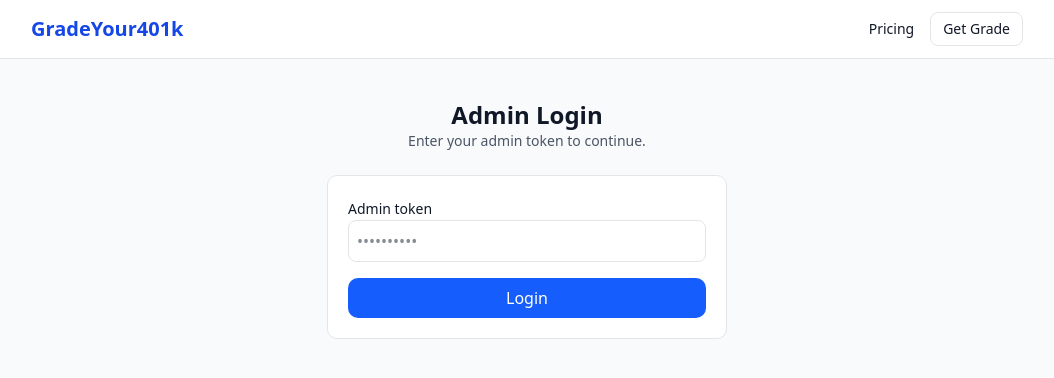
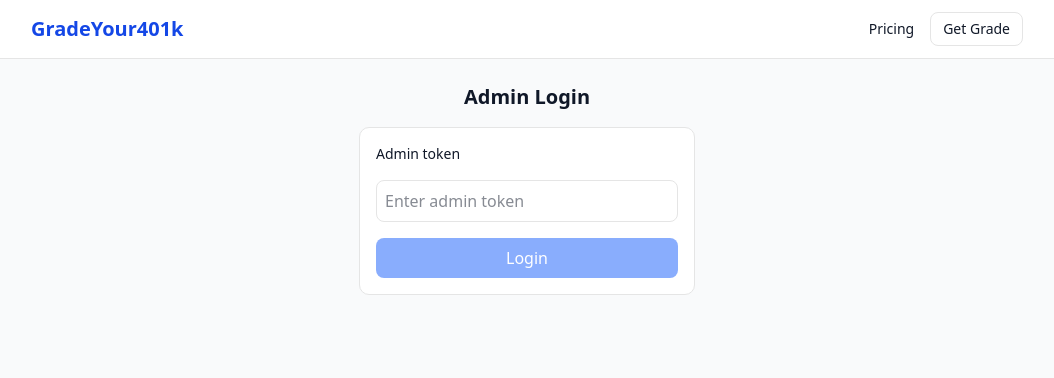
Before and after one commit to rremling/gradeyour401k, a Next.js app: page /admin/login in a window 1280 px wide. Shown: the top 378 px of the page, without its empty margins (113-1167 px from the left). Built offline with nearby package versions, Linux system fonts and the light colour scheme.

Commit message:
Update page.tsx

```diff
--- a/src/app/admin/login/page.tsx
+++ b/src/app/admin/login/page.tsx
@@ -1,78 +1,68 @@
 // src/app/admin/login/page.tsx
 "use client";
 
+import { useRouter, useSearchParams } from "next/navigation";
 import { useState } from "react";
-import { writeAdminToken } from "@/lib/admin";
-import { useRouter } from "next/navigation";
+
+export const dynamic = "force-dynamic";
 
 export default function AdminLoginPage() {
   const router = useRouter();
+  const sp = useSearchParams();
+  const returnTo = sp.get("returnTo") || "/admin/orders";
+
   const [token, setToken] = useState("");
-  const [err, setErr] = useState<string | null>(null);
+  const [error, setError] = useState<string | null>(null);
   const [busy, setBusy] = useState(false);
 
-  async function onSubmit(e: React.FormEvent) {
+  async function onLogin(e: React.FormEvent) {
     e.preventDefault();
-    setErr(null);
-
-    if (!token.trim()) {
-      setErr("Enter your admin token.");
-      return;
-    }
-
-    // Just store the token locally; server will validate on fetch
-    writeAdminToken(token.trim());
+    setError(null);
     setBusy(true);
     try {
-      // quick ping to verify before navigating
-      const res = await fetch("/api/admin/orders", {
-        headers: { Authorization: `Bearer ${token.trim()}` },
-        cache: "no-store",
+      const res = await fetch("/api/admin/session", {
+        method: "POST",
+        headers: { "Content-Type": "application/json" },
+        body: JSON.stringify({ token }),
       });
-      if (!res.ok) {
-        setErr("Unauthorized. Check your token.");
-        setBusy(false);
-        return;
+      const data = await res.json().catch(() => ({}));
+      if (!res.ok || !data?.ok) {
+        throw new Error(data?.error || "Unauthorized");
       }
-      router.push("/admin/orders");
-    } catch (e: any) {
-      setErr("Network error. Try again.");
+      router.push(returnTo);
+    } catch (err: any) {
+      setError(err?.message || "Login failed");
+    } finally {
       setBusy(false);
     }
   }
 
   return (
-    <main className="mx-auto max-w-md px-6 py-10">
-      <div className="text-center mb-6">
-        <h1 className="text-2xl font-bold">Admin Login</h1>
-        <p className="text-sm text-gray-600">Enter your admin token to continue.</p>
-      </div>
+    <main className="mx-auto max-w-sm p-6">
+      <h1 className="text-xl font-semibold text-center mb-4">Admin Login</h1>
 
-      <form onSubmit={onSubmit} className="space-y-4 rounded-lg border bg-white p-5">
-        <div className="space-y-1">
-          <label className="text-sm font-medium">Admin token</label>
-          <input
-            type="password"
-            className="w-full border rounded-md p-2"
-            placeholder="••••••••••"
-            value={token}
-            onChange={(e) => setToken(e.target.value)}
-          />
-        </div>
-
-        {err && (
-          <div className="text-sm text-red-700 bg-red-50 border border-red-200 rounded-md p-2">
-            {err}
-          </div>
-        )}
+      <form onSubmit={onLogin} className="space-y-4 rounded-lg border p-4 bg-white">
+        <label className="block text-sm font-medium">Admin token</label>
+        <input
+          className="w-full border rounded-md p-2"
+          placeholder="Enter admin token"
+          value={token}
+          onChange={(e) => setToken(e.target.value)}
+        />
 
         <button
           type="submit"
-          disabled={busy}
-          className="w-full rounded-lg bg-blue-600 text-white py-2 hover:bg-blue-700 disabled:opacity-50"
+          disabled={busy || !token}
+          className="w-full rounded-md bg-blue-600 text-white py-2 hover:bg-blue-700 disabled:opacity-50"
         >
-          {busy ? "Checking…" : "Login"}
+          {busy ? "Logging in…" : "Login"}
         </button>
+
+        {error && (
+          <div className="rounded-md border border-red-300 bg-red-50 p-2 text-sm text-red-700">
+            {error}
+          </div>
+        )}
       </form>
     </main>
   );
```
